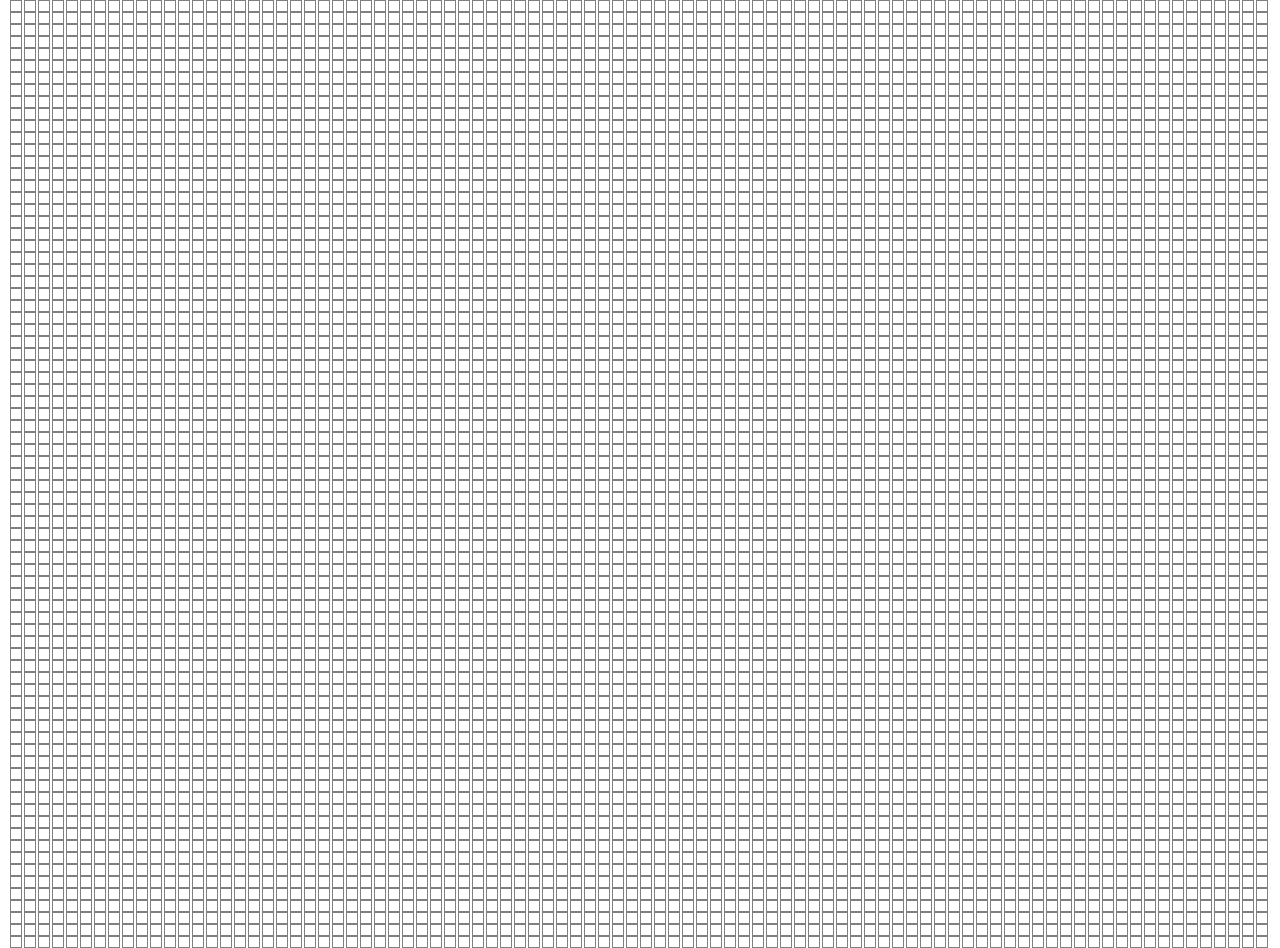
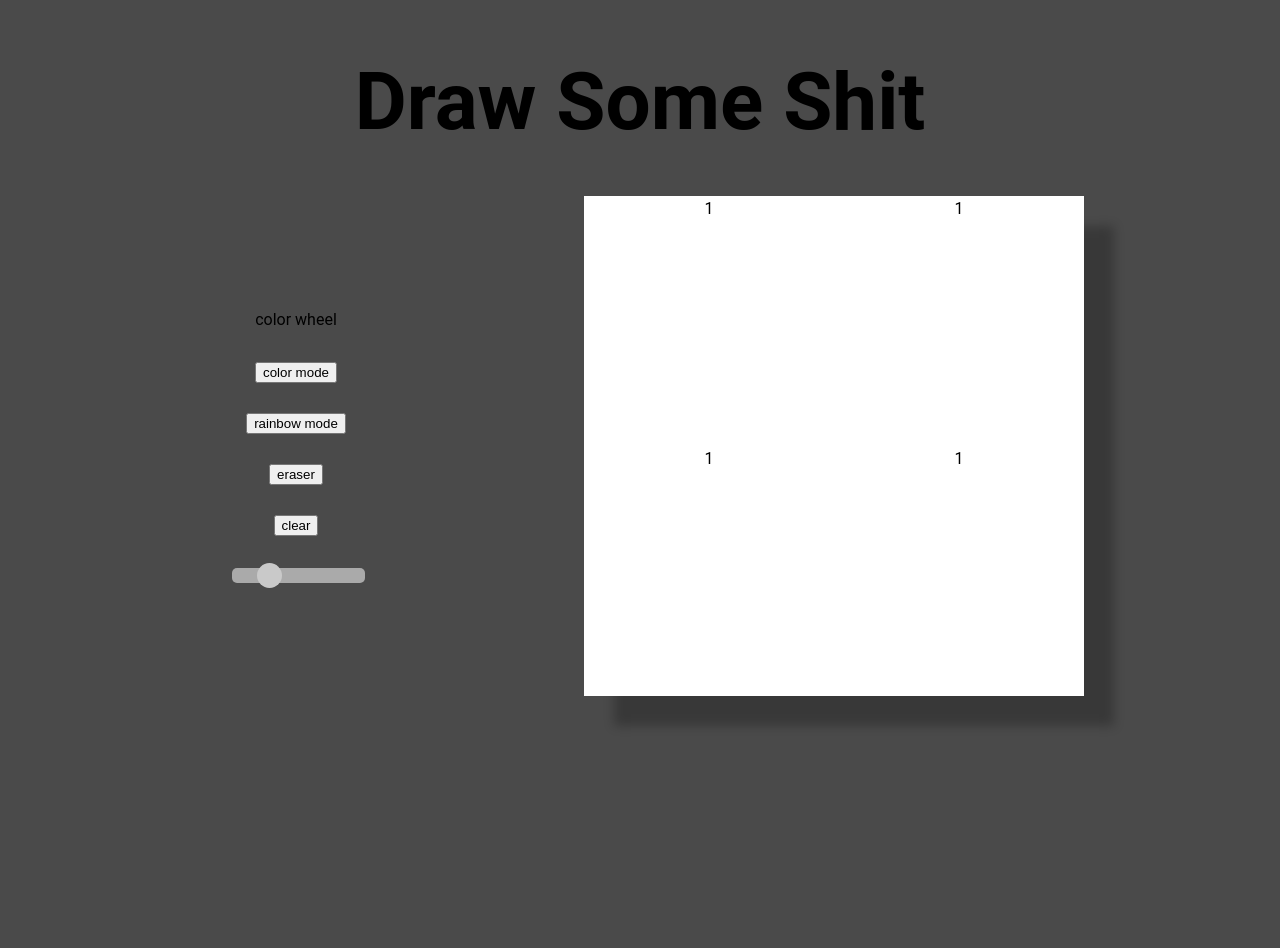
Before and after one commit to MulfordnSons/sketchpad, a plain HTML site: page index.html in a window 1280 px wide. After the commit the page ends 800 px from the top, so only its background shows below. Drawn offline with Linux system fonts and the light colour scheme.

Commit message:
layout being created and styled

```diff
--- a/app.js
+++ b/app.js
@@ -1,41 +1,44 @@
 // Sets important constants and variables
 
-const container = document.getElementById("container");
-let rows = document.getElementsByClassName("gridRow");
-let cells = document.getElementsByClassName("cell");
+// const container = document.getElementById("container");
+// let rows = document.getElementsByClassName("gridRow");
+// let cells = document.getElementsByClassName("cell");
 
-// Creates a default grid sized 16x16
-function defaultGrid() {
-    makeRows(90);
-    makeColumns(90);
-}
+// // Creates a default grid sized 16x16
+// function defaultGrid() {
+//     makeRows(50);
+//     makeColumns(50);
+// }
 
-// Takes (rows, columns) input and makes a grid
-function makeRows(rowNum) {
+// // Takes (rows, columns) input and makes a grid
+// function makeRows(rowNum) {
 
-    // Creates rows
-    for (r = 0; r < rowNum; r++) {
-        let row = document.createElement("div");
-        container.appendChild(row).className = "gridRow";
-    };
-};
+//     // Creates rows
+//     for (r = 0; r < rowNum; r++) {
+//         let row = document.createElement("div");
+//         container.appendChild(row).className = "gridRow";
+//     };
+// };
 
-// Creates columns
-function makeColumns(cellNum) {
-    for (i = 0; i < rows.length; i++) {
-        for (j = 0; j < cellNum; j++) {
-            let newCell = document.createElement("div");
-            rows[j].appendChild(newCell).className = "cell";
-        };
+// // Creates columns
+// function makeColumns(cellNum) {
+//     for (i = 0; i < rows.length; i++) {
+//         for (j = 0; j < cellNum; j++) {
+//             let newCell = document.createElement("div");
+//             rows[j].appendChild(newCell).className = "cell";
+//         };
 
-    };
-};
+//     };
+// };
 
 
-defaultGrid()
-document.querySelectorAll('.cell').forEach(item => {
-    item.addEventListener('mouseover', event => {
-      item.style.backgroundColor = 'cyan'
-      console.log('i should turn red')
-        })
-    })
+// defaultGrid()
+// document.querySelectorAll('.cell').forEach(item => {
+//     item.addEventListener('mouseover', event => {
+//       item.style.backgroundColor = 'cyan'
+//       console.log('i should turn red')
+//         })
+//     })
+
+// size of cells need to be tied to a proportion of total size of container. i.e.
+//  cells will get bigger if there are less of them.
--- a/index.html
+++ b/index.html
@@ -6,9 +6,31 @@
 
 <body>
 
-    <div class="flex-container">
-        <div id="container">
+    <div class="header">
+        <div class="title">Draw Some Shit</div>
+    </div>
+
+    <div class="app">
+
+        <div class="options">
+            <div>color wheel</div>
+            <button>color mode</button>
+            <button>rainbow mode</button>
+            <button>eraser</button>
+            <button>clear</button>
+            <div class="slidecontainer">
+                <input type="range" min="1" max="64" value="16" class="slider" id="myRange">
+              </div>
+
         </div>
+
+        <div class="grid-container">
+            <div class="grid-element">1</div>
+            <div class="grid-element">1</div>
+            <div class="grid-element">1</div>
+            <div class="grid-element">1</div>
+        </div>
+
     </div>
 
     <script src="app.js"></script>
--- a/styles.css
+++ b/styles.css
@@ -1,24 +1,82 @@
 body {
+    background-color: rgb(74, 74, 74);
+    font-family: 'Roboto', sans-serif;
+    line-height: 1.6;
+    /* footer support */
     display: flex;
-    height: 100vh;
-    align-items: center;
-    justify-content: space-around;
+    flex-direction: column;
+    margin-bottom: 100px;
 }
 
-.flex-container {
+
+.header {
     display: flex;
-    justify-content: space-between;
+    justify-content: center;
+    padding: 30px 0;
+}
+
+.title {
+    font-size: 80px;
+    font-weight: bold;
+}
+
+.app {
+    display: flex;
+    justify-content: space-evenly;
     align-items: center;
 }
 
-.cell {
-    border: 1px solid gray;
-    min-width: 10px;
-    min-height: 10px;
-    display: inline-block;
-    margin-right: 2px;
+.options {
+    display: flex;
+    flex-direction: column;
+    gap: 30px;
+    justify-content: center;
+    align-items: center;
+    width: 200px;
+}
+
+.slider {
+    -webkit-appearance: none;
+    width: 100%;
+    height: 15px;
+    border-radius: 5px;
+    background: #d3d3d3;
+    outline: none;
+    opacity: 0.7;
+    -webkit-transition: .2s;
+    transition: opacity .2s;
   }
 
-  .cell:hover {
-    background-color: red;
+  .slider::-webkit-slider-thumb {
+    -webkit-appearance: none;
+    appearance: none;
+    width: 25px;
+    height: 25px;
+    border-radius: 50%;
+    background: #ffffff;
+    cursor: pointer;
   }
+
+  .slider::-moz-range-thumb {
+    width: 25px;
+    height: 25px;
+    border-radius: 50%;
+    background: #000000;
+    cursor: pointer;
+  }
+
+.grid-container {
+    display: grid;
+    height: 500px;
+    width: 500px;
+    /* this will be modified with js later */
+    grid-template-columns: repeat(2, 1fr);
+    grid-template-rows: repeat(2, 1fr);
+    background-color: var(--secondary-light);
+    box-shadow: rgba(0, 0, 0, 0.24) 30px 30px 10px;
+}
+
+.grid-element {
+    text-align: center;
+    background-color: white;
+}
```
